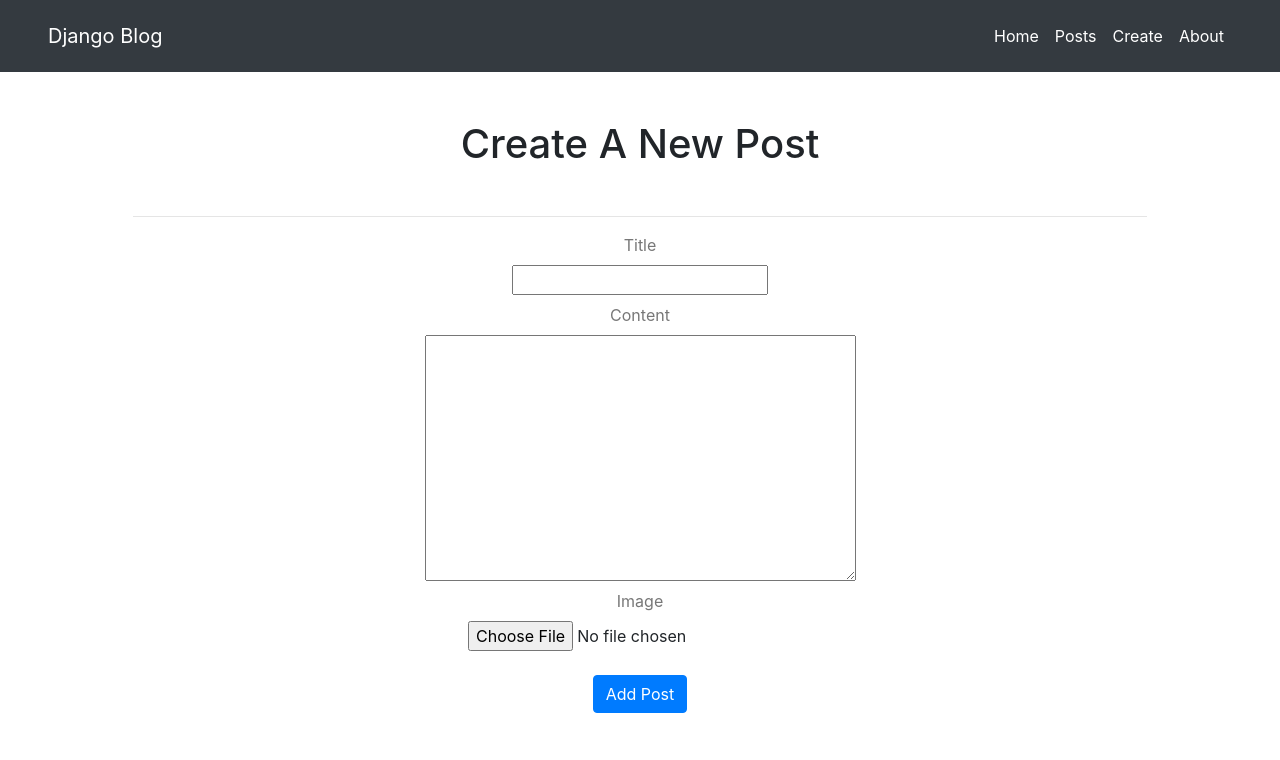
After one commit to MarceloSebastian/django-blog, a Django app: page /create/ in a window 1280 px wide. The commit adds this page. Shown: the top 760 px of the page. Run offline with Django 3.2, Linux system fonts and the light colour scheme.

Commit message:
View Creat Done

```diff
--- /dev/null
+++ b/blog/forms.py
@@ -0,0 +1,10 @@
+from django import forms
+from .models import Post
+
+class CreateForm(forms.ModelForm):
+    # content = forms.CharField(widget=forms.Textarea(attrs={'class':'form-control w-100',
+    #                             'id': 'contentsBox', 'placeholder': 'What\'s happening?'}))
+
+    class Meta:
+        model = Post
+        fields = ['title', 'content', 'image']
--- /dev/null
+++ b/blog/templates/blog/create_view.html
@@ -0,0 +1,29 @@
+{% extends 'blog/layout.html' %}
+{% block body %}
+    <div class="container-fluid">
+        <h1 class="text-center mb-5">Create A New Post</h1>
+        <hr>
+        <div class="container text-center">
+            <form method='POST' enctype="multipart/form-data">
+                {% csrf_token %}
+
+                <span style="color: #777777">Title</span>
+                <div class="my-2">
+                    {{form.title}}
+                </div>
+
+                <span style="color: #777777">Content</span>
+                <div class="d-flex my-2" style="justify-content: center;">
+                    {{form.content}}
+                </div>
+
+                <span style="color: #777777">Image</span>
+                <div class="my-2 mb-4">
+                    {{form.image}}
+                </div>
+
+                <button type="submit" class="btn btn-primary">Add Post</button>
+            </form>
+        </div>
+    </div>
+{% endblock %}
--- a/blog/templates/blog/layout.html
+++ b/blog/templates/blog/layout.html
@@ -23,6 +23,9 @@
               <a class="nav-link" href="{% url 'posts' %}">Posts</a>
             </li>
             <li class="nav-item active">
+              <a class="nav-link" href="{% url 'create' %}">Create</a>
+            </li>
+            <li class="nav-item active">
               <a class="nav-link" href="{% url 'about' %}">About</a>
             </li>
           </ul>
--- a/blog/urls.py
+++ b/blog/urls.py
@@ -1,9 +1,12 @@
 from django.urls import path
 from . import views
+from django.conf import settings
+from django.conf.urls.static import static
 
 urlpatterns = [
     path('', views.home, name='home'),
     path('posts/', views.posts_view, name='posts'),
     path('about/', views.about_view, name='about'),
-    path('post/<int:post_id>/', views.post_view, name='post')
-]
+    path('post/<int:post_id>/', views.post_view, name='post'),
+    path('create/', views.create_view, name='create'),
+] + static(settings.MEDIA_URL, document_root=settings.MEDIA_ROOT)
--- a/blog/views.py
+++ b/blog/views.py
@@ -1,5 +1,6 @@
-from django.shortcuts import render
+from django.shortcuts import render, redirect
 from .models import Post
+from .forms import CreateForm
 
 def home(request):
     context = {}
@@ -17,3 +18,17 @@ def post_view(request, post_id):
     post = Post.objects.get(id=post_id)
     context = {'post': post}
     return render(request, 'blog/post_view.html', context)
+
+def create_view(request):
+    if request.method == 'POST':
+        form = CreateForm(request.POST, request.FILES)
+        if form.is_valid():
+            post = form.save(commit=False)
+            post.creator = request.user
+            post.save()
+            return redirect('posts')
+    else:
+        form = CreateForm()
+
+    context = {'form': form}
+    return render(request, 'blog/create_view.html', context)
--- a/core/urls.py
+++ b/core/urls.py
@@ -1,9 +1,7 @@
 from django.contrib import admin
 from django.urls import path, include
-from django.conf import settings
-from django.conf.urls.static import static
 
 urlpatterns = [
     path('admin/', admin.site.urls),
     path('', include('blog.urls'))
-] + static(settings.MEDIA_URL, document_root=settings.MEDIA_ROOT)
+]
```
Also changed, not shown: media/aws.jpeg (added), media/django.png (added), media/django_kCe4oG1.png (added), media/django_sVToAwk.png (added), media/django_zCoyfrE.png (added), media/minecraft_tpDBvGD.jpeg (added).
